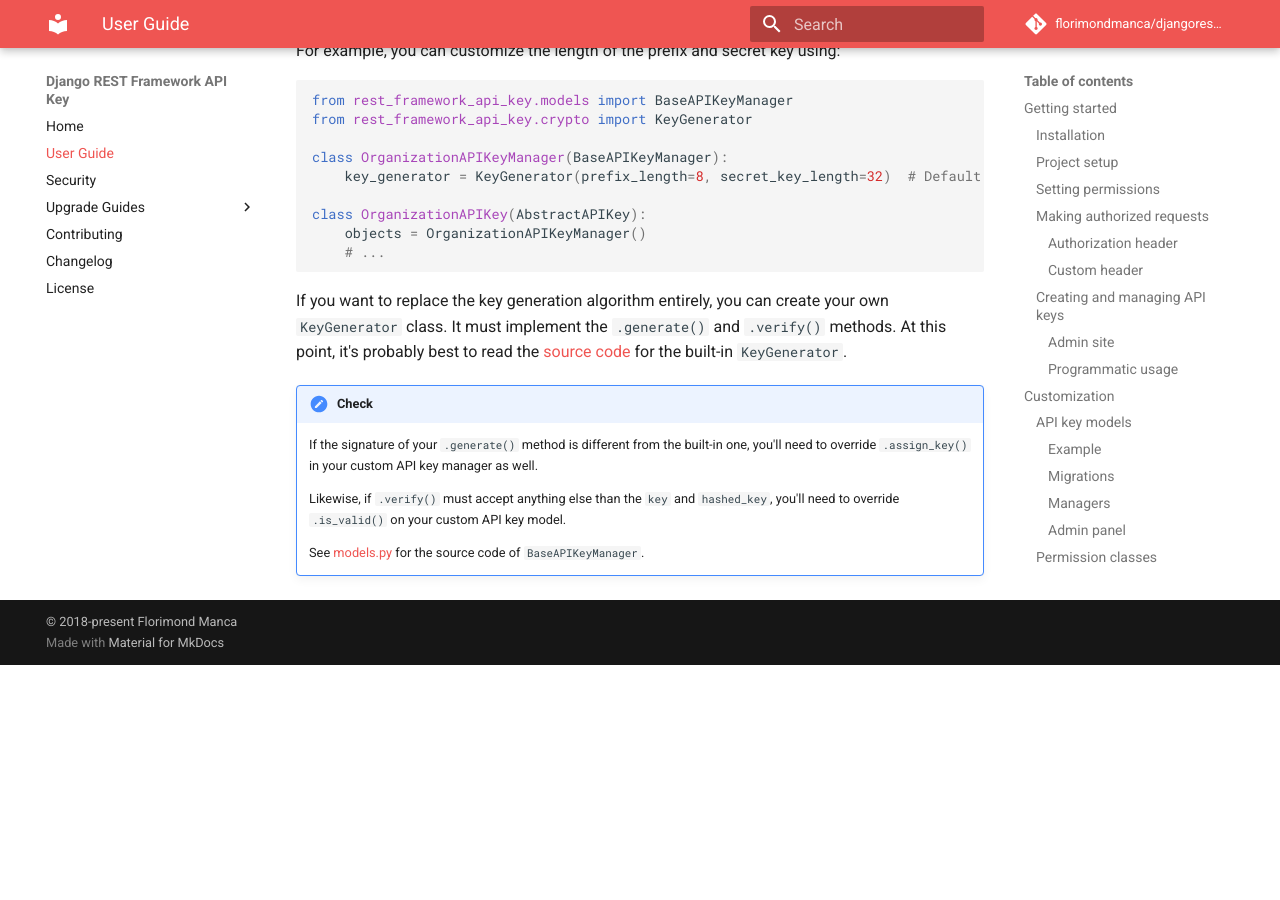
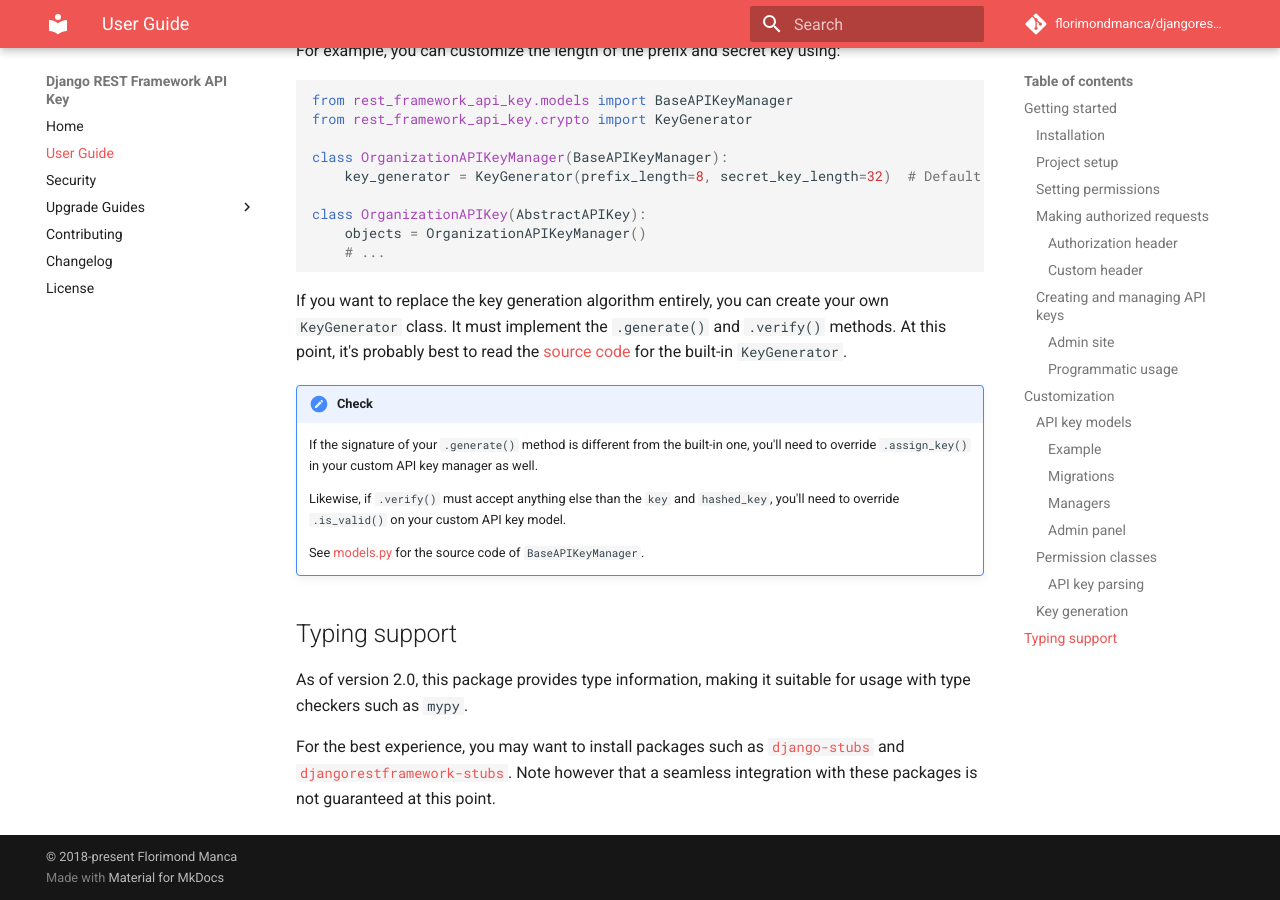
Before and after one commit to florimondmanca/djangorestframework-api-key, an MkDocs documentation site: the page built from docs/guide.md, in a window 1280 px wide and 900 px high, scrolled down 7808 px. Built offline with MkDocs 1.6.1 and Material for MkDocs 9.7.7, drawn with Linux system fonts in a browser that asks for light colours; comment, search, counter and statistics services are not loaded; before the commit the page ends 8473 px from its top, so only the background shows below that.

Commit message:
Document typing support

```diff
--- a/docs/guide.md
+++ b/docs/guide.md
@@ -349,3 +349,9 @@
     Likewise, if `.verify()` must accept anything else than the `key` and `hashed_key`, you'll need to override `.is_valid()` on your custom API key model.
 
     See [models.py](https://github.com/florimondmanca/djangorestframework-api-key/blob/master/rest_framework_api_key/models.py) for the source code of `BaseAPIKeyManager`.
+
+## Typing support
+
+As of version 2.0, this package provides type information, making it suitable for usage with type checkers such as `mypy`.
+
+For the best experience, you may want to install packages such as [`django-stubs`](https://github.com/typeddjango/django-stubs) and [`djangorestframework-stubs`](https://github.com/typeddjango/djangorestframework-stubs). Note however that a seamless integration with these packages is not guaranteed at this point.
```
